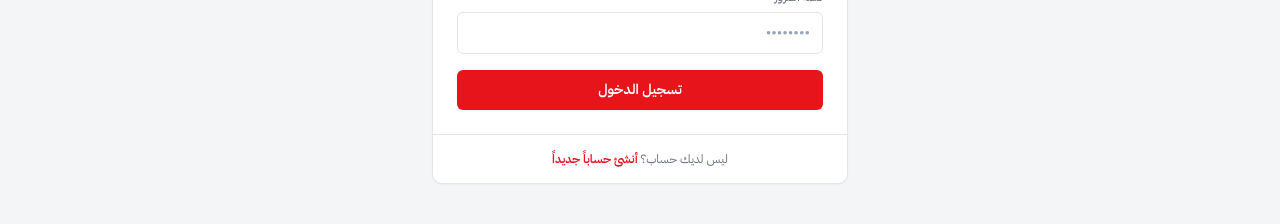
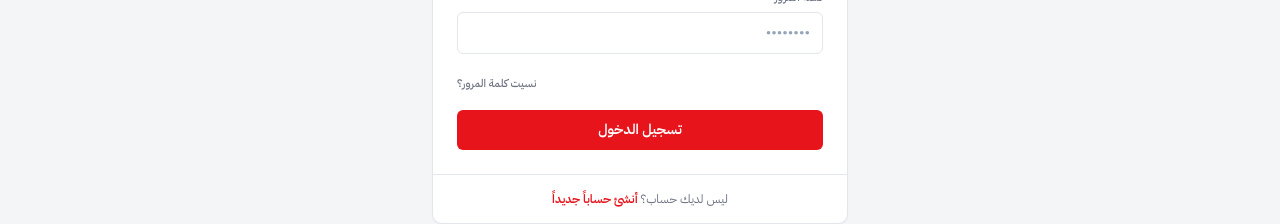
Before and after one commit to takibou43/krosty-dz, a Next.js app: page /login in a window 1280 px wide. Shown: the part 358-582 px from the top of the page. Built offline with nearby package versions, Linux system fonts and the light colour scheme; no server answers.

Commit message:
Add forgot password link

```diff
--- a/app/login/page.jsx
+++ b/app/login/page.jsx
@@ -99,6 +99,12 @@ export default function LoginPage() {
               />
             </label>
 
+            <div className="text-left">
+              <Link href="/reset-password" className="text-2xs font-medium text-muted transition hover:text-accent">
+                نسيت كلمة المرور؟
+              </Link>
+            </div>
+
             <button
               type="submit"
               disabled={loading}
```
